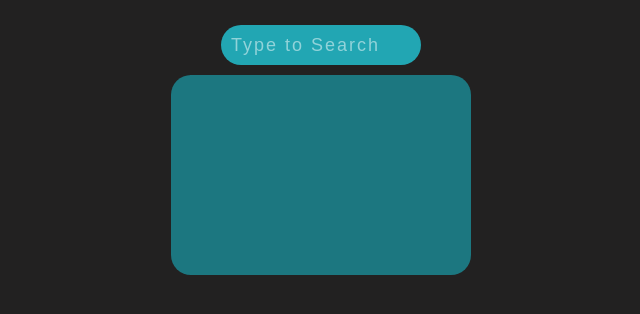
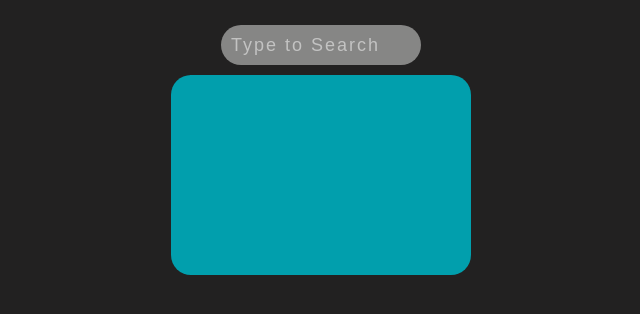
Before and after one commit to megmatic/react-weather-app, a React (Create React App) app: page / in a window 1280 px wide. Shown: the top 314 px of the page, without its empty margins (319-959 px from the left). Built offline with nearby package versions, Linux system fonts and the light colour scheme.

Commit message:
Change color scheme

```diff
--- a/src/App.css
+++ b/src/App.css
@@ -19,7 +19,7 @@
   outline: none;
   border-radius: 25px;
   transition: all .5s ease-in-out;
-  background-color: #22a6b3;
+  background-color: #868685;
   padding-right: 40px;
   color:#fff;
 }
@@ -63,7 +63,7 @@
   display: inline-block;
   height: 200px;
   width: 300px;
-  background-color: #1c7780;
+  background-color: #019fad;
   border-radius: 20px;
 }
 
--- a/src/Components/Form.js
+++ b/src/Components/Form.js
@@ -1,7 +1,7 @@
-import { useEffect, useState, useRef, useContext } from "react"
+import { useEffect, useState, useRef, useContext } from "react";
 import LocationService from "../Services/LocationService";
 import WeatherService from "../Services/WeatherService";
-import { WeatherDataContext } from '../Contexts/WeatherDataContext'
+import { WeatherDataContext } from '../Contexts/WeatherDataContext';
 
 function Form() {
   const [lat, setLat] = useState()
```
